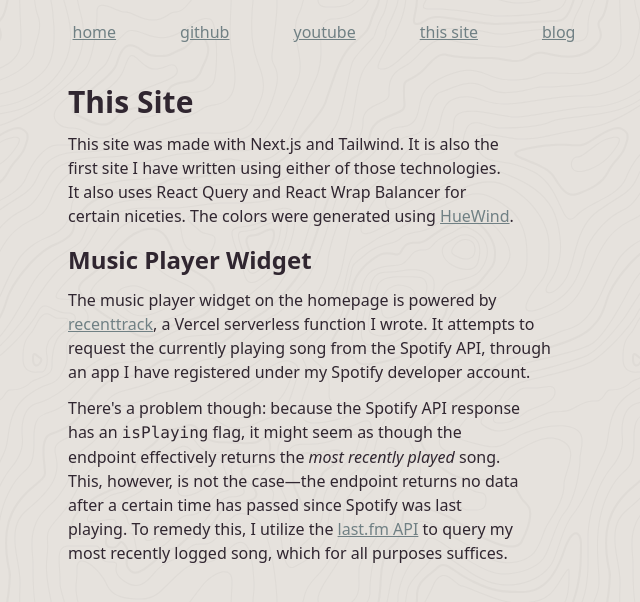
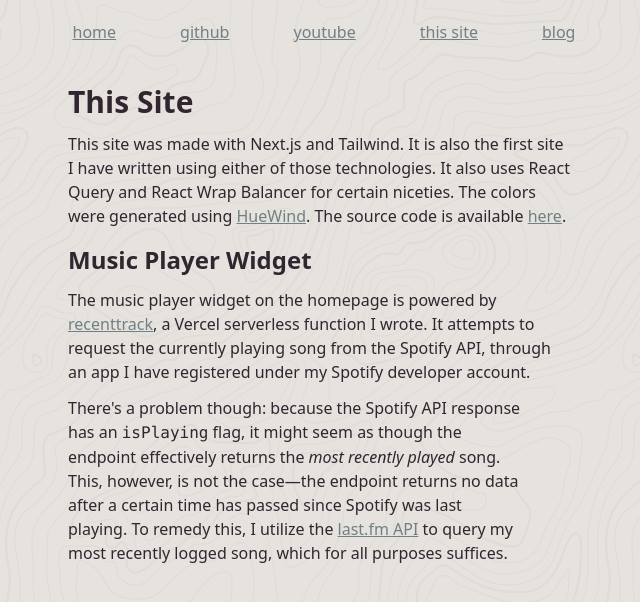
Before and after one commit to mizlan/mzchael.com, a Next.js app: page /this-site in a window 1280 px wide. Shown: the top 602 px of the page, without its empty margins (316-956 px from the left). Built offline with nearby package versions, Linux system fonts and the light colour scheme.

Commit message:
feat: add some things about website

```diff
--- a/src/app/this-site/page.tsx
+++ b/src/app/this-site/page.tsx
@@ -11,7 +11,9 @@
           I have written using either of those technologies. It also uses React Query
           and React Wrap Balancer for certain niceties. The colors were generated using
           {' '}
-          <a href="https://huewind.jordantwells.com">HueWind</a>.
+          <a href="https://huewind.jordantwells.com">HueWind</a>. The source code is available
+          {' '}
+          <a href="https://github.com/mizlan/mzchael.com/">here</a>.
         </Balancer>
       </section>
       <section className="flex flex-col gap-3">
```
Also changed, not shown: 1 other file (tests, documents, lock files or other folders).
